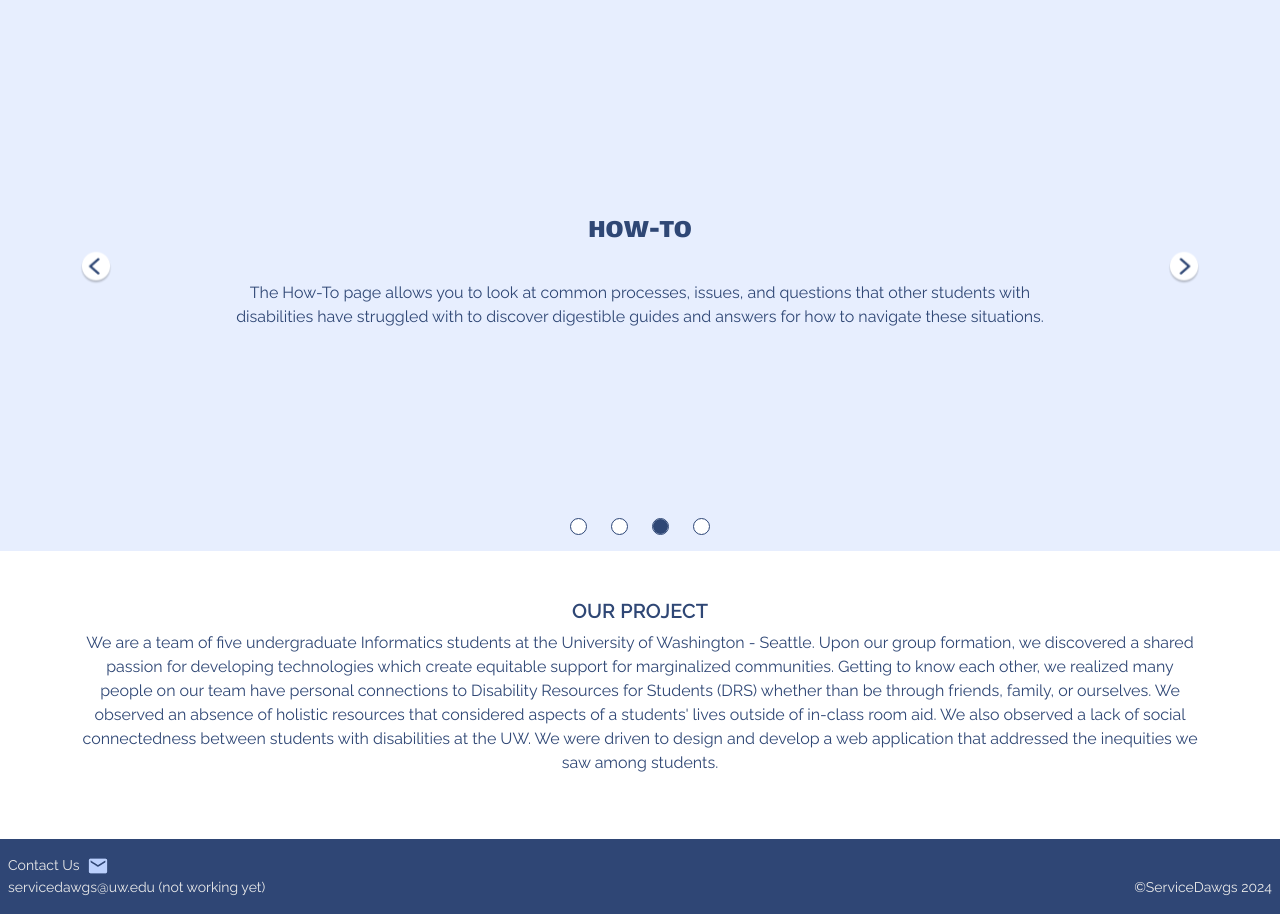
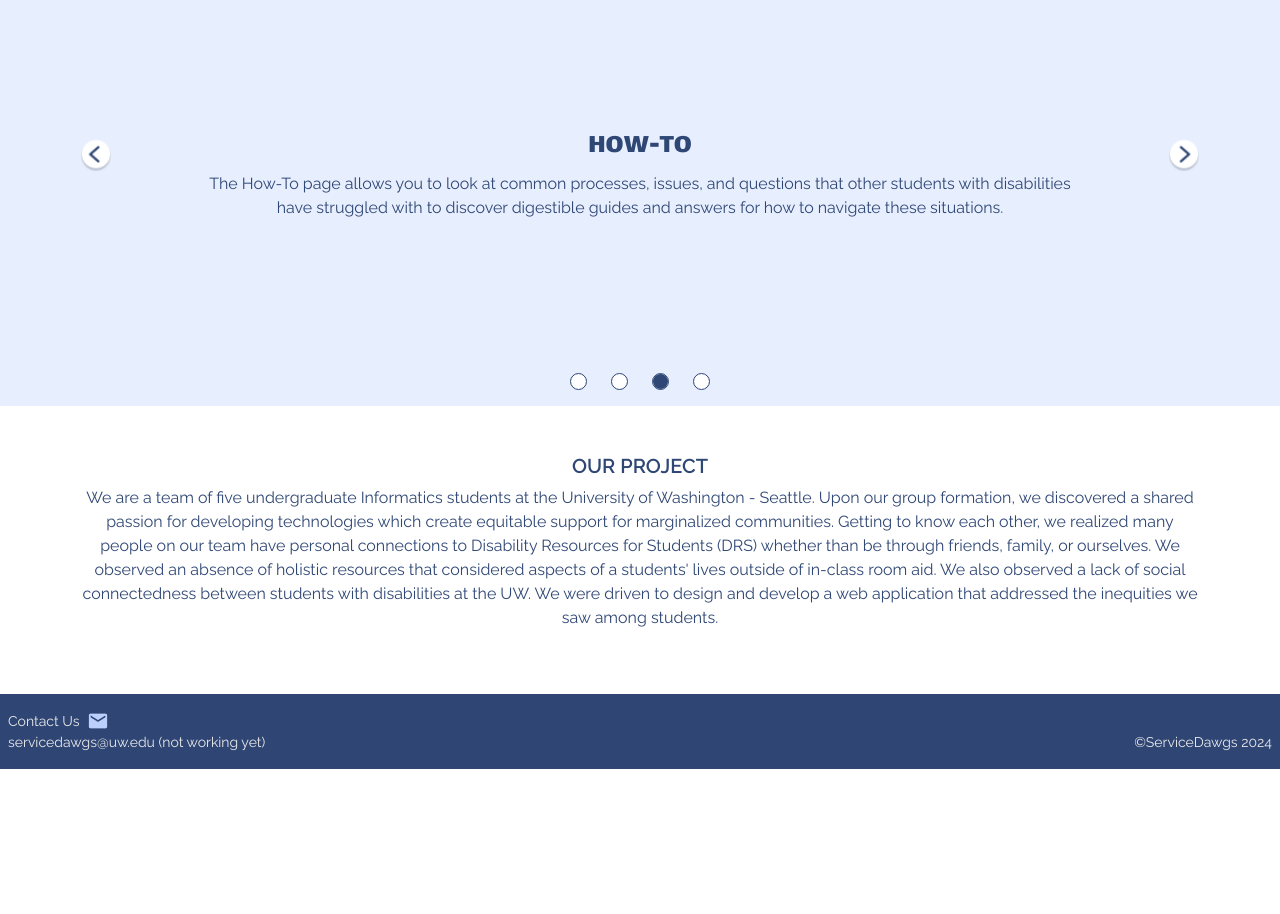
Before and after one commit to madiwake/INFO490-491-Capstone, a React (Create React App) app: page /home in a window 1280 px wide. Shown: the part 940-1854 px from the top of the page. After the commit the page ends 1709 px from the top, so only its background shows below. Built offline with nearby package versions, Linux system fonts and the light colour scheme.

Commit message:
fixing homepage carousel and picture bugs

```diff
--- a/src/components/HomePage.js
+++ b/src/components/HomePage.js
@@ -17,6 +17,7 @@ function PageCarousel() {
             <Carousel.Item
                 interval={2000}
                 pause={'hover'}
+                className="carousel-slide"
             >
                 <img
                     src='./img/carousel-background.png'
@@ -32,6 +33,7 @@ function PageCarousel() {
             <Carousel.Item
                 interval={2000}
                 pause={'hover'}
+                className="carousel-slide"
             >
                 <img
                     src='./img/carousel-background.png'
@@ -47,6 +49,7 @@ function PageCarousel() {
             <Carousel.Item
                 interval={2000}
                 pause={'hover'}
+                className="carousel-slide"
             >
                 <img
                     src='./img/carousel-background.png'
@@ -62,6 +65,7 @@ function PageCarousel() {
             <Carousel.Item
                 interval={2000}
                 pause={'hover'}
+                className="carousel-slide"
             >
                 <img
                     src='./img/carousel-background.png'
--- a/src/css/homePageStyling.css
+++ b/src/css/homePageStyling.css
@@ -31,6 +31,9 @@
 .homePage .body-missionStatement-text-paragraph {
     font-size: 1.25rem;
 }
+.homePage .body-missionStatement-picture {
+    width: 60vw;
+}
 
 .homePage .body-carouselTitle {
     margin: 2rem 0;
@@ -39,11 +42,10 @@
     font-weight: bold;
 }
 .homePage .carousel-text {
-    bottom: 30%;
+    bottom: 15%;
 }
 .homePage .carousel-text h3, .homePage .carousel-text p {
     color: #2F4775;
-    margin: 2rem;
 }
 
 .homePage .carousel-control-next,
@@ -84,10 +86,15 @@
 }
 
 @media (min-width: 576px) {
+    .homePage .carousel-text {
+        bottom: 20%;
+    }
 }
 
 @media (min-width: 768px) {
-
+    .homePage .carousel-text {
+        bottom: 30%;
+    }
     .homePage .body-missionStatement-picture {
         margin-left: 3rem;
     }
@@ -97,4 +104,11 @@
     .homePage .body-missionStatement-container {
         flex-direction: row;
     }
+    .homePage .body-missionStatement-picture {
+        width: 25vw;
+    }
+    .homePage .carousel-slide img {
+        width: 100%;
+        height: 500px;
+    }
 }
```
